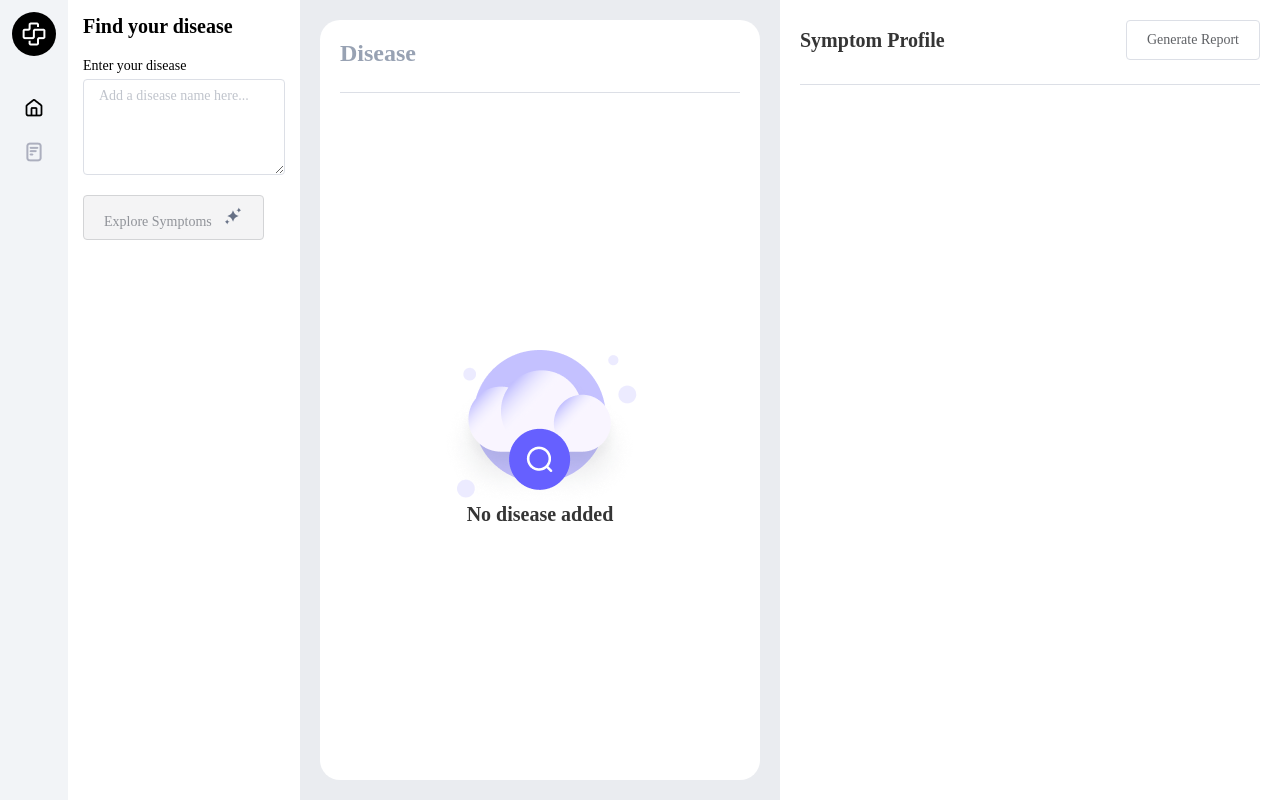
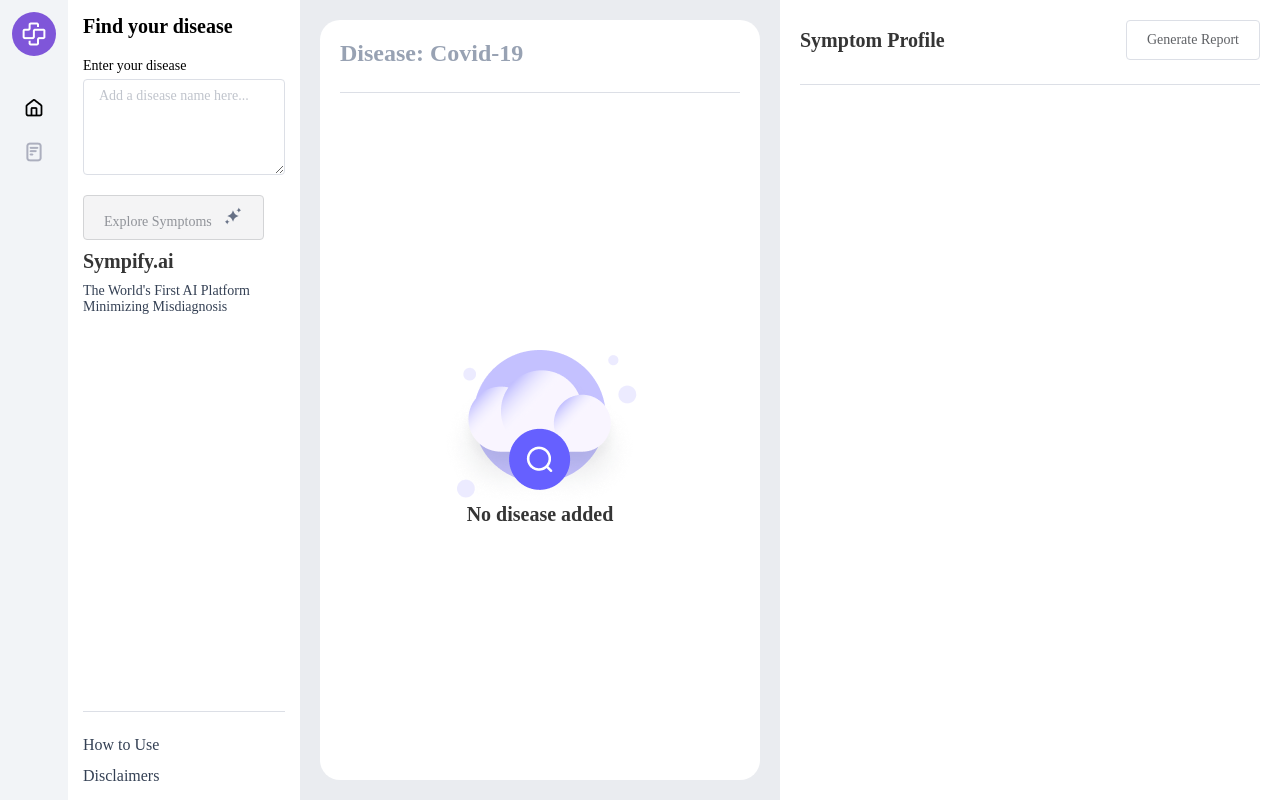
Before and after one commit to archiecheng/sympify-future, a Vue app: page / in a window 1280 px wide. Built offline with nearby package versions, Linux system fonts and the light colour scheme.

Commit message:
1.增加部署到github page的配置 2.完善主页静态页样式

```diff
--- a/package.json
+++ b/package.json
@@ -4,7 +4,8 @@
   "private": true,
   "scripts": {
     "serve": "vue-cli-service serve",
-    "build": "vue-cli-service build"
+    "build": "vue-cli-service build",
+     "deploy": "gh-pages -d dist"
   },
   "dependencies": {
     "core-js": "^3.8.3",
@@ -18,6 +19,7 @@
     "@vue/cli-plugin-router": "~5.0.0",
     "@vue/cli-plugin-vuex": "~5.0.0",
     "@vue/cli-service": "~5.0.0",
+    "gh-pages": "^6.1.1",
     "vue-template-compiler": "^2.6.14"
   },
   "browserslist": [
--- a/src/views/main.vue
+++ b/src/views/main.vue
@@ -16,6 +16,7 @@
             </div>
           </div>
           <div class="sidebar_right">
+            <div class="sidebar_right_top">
               <div class="header">Find your disease</div>
               <div class="content">
                 <div class="sub_header">Enter your disease</div>
@@ -30,8 +31,23 @@
 
                 <el-button type="info" plain size="medium">
                   Explore Symptoms
-                <img src="../assets/img/main/sparkle.png" class="custom-icon" />
+                  <img
+                    src="../assets/img/main/sparkle.png"
+                    class="custom-icon"
+                  />
                 </el-button>
+                <div class="small_intro">
+                  <div>Sympify.ai</div>
+                  <div>
+                    The World's First AI Platform Minimizing Misdiagnosis
+                  </div>
+                </div>
+              </div>
+            </div>
+            <div class="sidebar_right_bottom">
+              <el-divider></el-divider>
+              <div style="margin-bottom: 12px;">How to Use</div>
+              <div>Disclaimers</div>
             </div>
           </div>
         </div>
@@ -39,8 +55,16 @@
       <el-container>
         <!-- 中间部分 -->
         <el-main>
+          <!-- <div class="disease_card">
+            <div class="disease_header">Disease</div>
+            <el-divider></el-divider>
+            <div class="disease_content">
+              <img src="../assets/img/main/Illustration.png" alt="" />
+              <div class="desc">No disease added</div>
+            </div>
+          </div> -->
           <div class="disease_card">
-            <div class="disease_header">Disease</div>
+            <div class="disease_header">Disease: Covid-19</div>
             <el-divider></el-divider>
             <div class="disease_content">
               <img src="../assets/img/main/Illustration.png" alt="" />
@@ -65,7 +89,10 @@
 </template>
 
 <script>
-export default {};
+export default {
+
+
+};
 </script>
 
 <style scoped>
@@ -90,7 +117,7 @@ export default {};
   width: 44px;
   height: 44px;
   border-radius: 50%;
-  background: black;
+  background: #7f56d9;
   display: flex;
   justify-content: center;
   align-items: center;
@@ -132,6 +159,9 @@ export default {};
   background: #ffffff;
   box-sizing: border-box;
   padding: 15px;
+  display: flex;
+  flex-direction: column;
+  justify-content: space-between;
 }
 
 .sidebar_right .header {
@@ -150,6 +180,25 @@ export default {};
   display: flex;
   justify-content: center;
   align-items: center;
+  margin-bottom: 10px;
+}
+
+.small_intro div:nth-child(1) {
+  font-size: 20px;
+  font-weight: 600;
+  color: #353535;
+  margin-bottom: 10px;
+}
+
+.small_intro div:nth-child(2) {
+  font-weight: 500;
+  font-size: 14px;
+  color: #344054;
+}
+
+.sidebar_right_bottom div {
+  color: #344054;
+  font-size: 16px;
 }
 
 .custom-icon {
--- a/vue.config.js
+++ b/vue.config.js
@@ -1,4 +1,5 @@
 const { defineConfig } = require('@vue/cli-service')
 module.exports = defineConfig({
-  transpileDependencies: true
+  transpileDependencies: true,
+  publicPath: process.env.NODE_ENV === 'production' ? '/sympify-future/' : '/'
 })
```
Also changed, not shown: 1 other file (tests, documents, lock files or other folders). Lines whose indentation alone changed are shown as unchanged.
